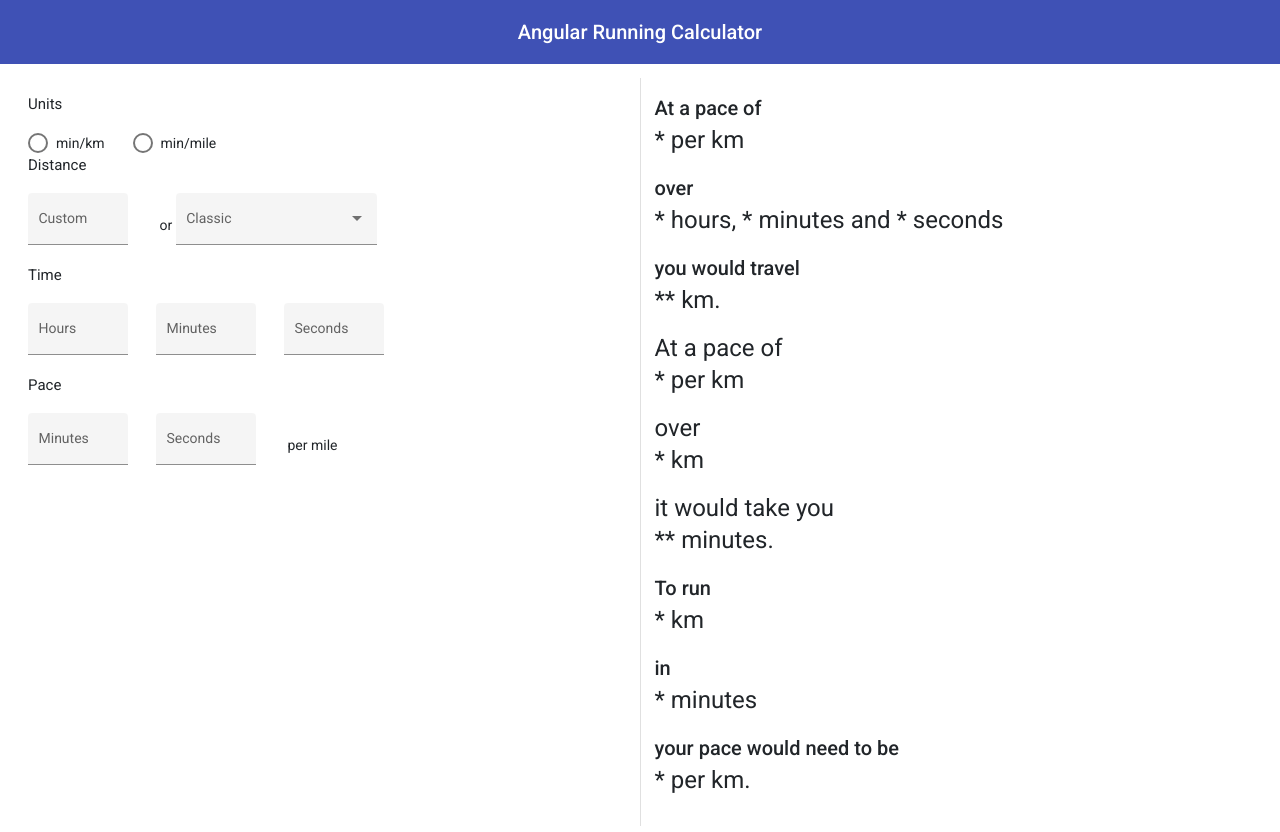
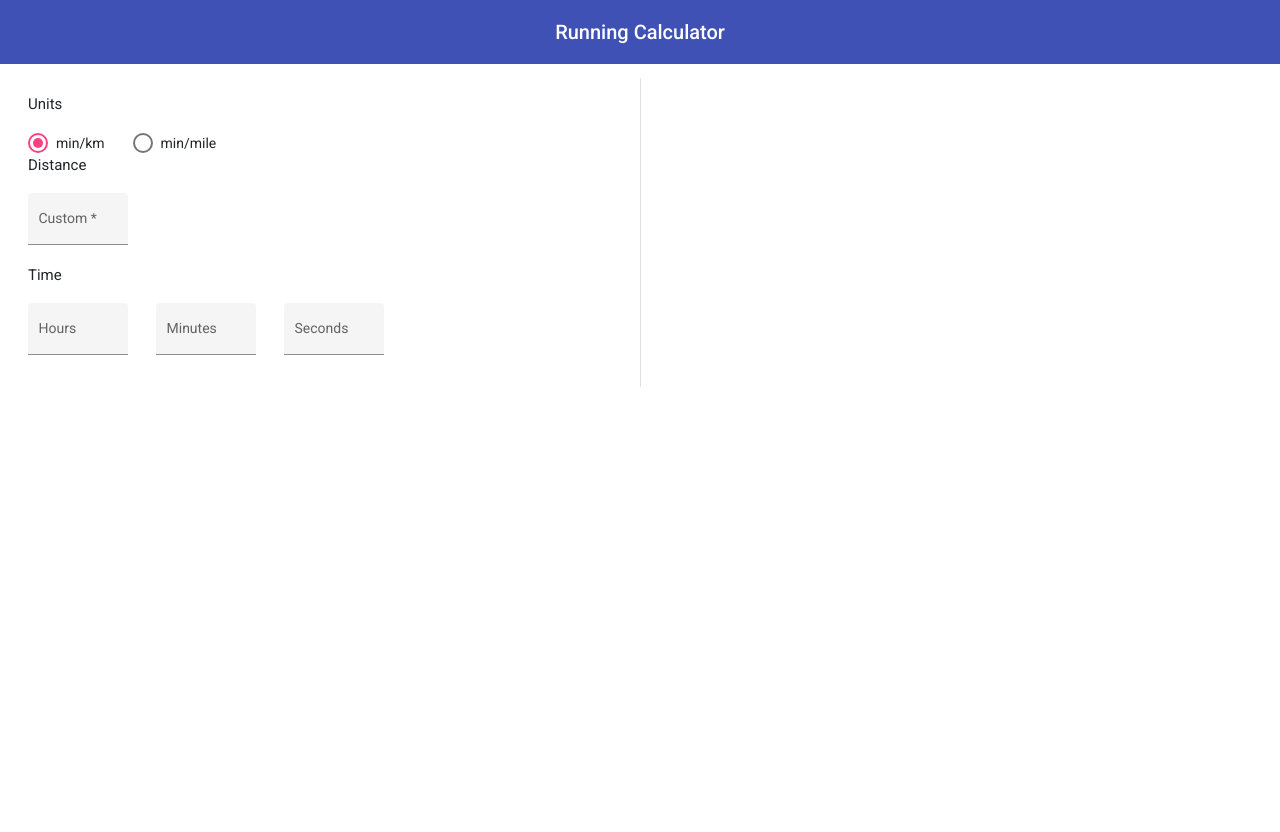
Before and after one commit to AlexHurrell/running-pace-calculator, an Angular app: page /calculate/1 in a window 1280 px wide. Shown: the top 832 px of the page. After the commit the page ends 800 px from the top, so only its background shows below. Built offline with nearby package versions, Linux system fonts and the light colour scheme.

Commit message:
calculate pace

```diff
--- a/src/app/app.component.html
+++ b/src/app/app.component.html
@@ -1,6 +1,6 @@
 <div>
   <mat-toolbar class="toolbar" color="primary">
-    Angular Running Calculator
+    Running Calculator
   </mat-toolbar>
 </div>
 
--- a/src/app/modules/run-stepper/calculate-page/calculate-page.component.html
+++ b/src/app/modules/run-stepper/calculate-page/calculate-page.component.html
@@ -1,26 +1,27 @@
-<div class="input-area">
+<div class="input-area" [formGroup]="form">
   <section class="units">
     <h4>Units</h4>
-    <mat-radio-group>
+    <mat-radio-group formControlName="units">
+      <mat-radio-button class="small-field" value="km">min/km</mat-radio-button>
       <mat-radio-button class="small-field" value="mile"
-        >min/km</mat-radio-button
-      >
-      <mat-radio-button class="small-field" value="km"
         >min/mile</mat-radio-button
       >
     </mat-radio-group>
   </section>
 
-  <section class="distance">
+  <section
+    class="distance"
+    *ngIf="choice === choices.Time || choice === choices.Pace"
+  >
     <h4>Distance</h4>
     <mat-form-field class="small-field" appearance="fill">
       <mat-label>Custom</mat-label>
-      <input matInput type="number" />
+      <input matInput min="0" type="number" formControlName="customDistance" />
     </mat-form-field>
-    or
+    <!-- or
     <mat-form-field appearance="fill">
       <mat-label>Classic</mat-label>
-      <mat-select>
+      <mat-select formControlName="classicDistance">
         <mat-option
           *ngFor="let distance of distances"
           [value]="distance.length"
@@ -28,41 +29,62 @@
           {{ distance.name }}
         </mat-option>
       </mat-select>
-    </mat-form-field>
+    </mat-form-field> -->
   </section>
 
-  <section class="time">
+  <section
+    class="time"
+    *ngIf="choice === choices.Distance || choice === choices.Pace"
+    formGroupName="time"
+  >
     <h4>Time</h4>
     <mat-form-field class="small-field" appearance="fill">
       <mat-label>Hours</mat-label>
-      <input matInput type="number" />
+      <input matInput min="0" type="number" formControlName="hours" />
     </mat-form-field>
 
     <mat-form-field class="small-field" appearance="fill">
       <mat-label>Minutes</mat-label>
-      <input matInput max="59" type="number" />
+      <input
+        matInput
+        min="0"
+        max="59"
+        type="number"
+        formControlName="minutes"
+      />
     </mat-form-field>
 
     <mat-form-field class="small-field" appearance="fill">
       <mat-label>Seconds</mat-label>
-      <input matInput max="59" type="number" />
+      <input
+        matInput
+        min="0"
+        max="59"
+        type="number"
+        formControlName="seconds"
+      />
     </mat-form-field>
   </section>
 
-  <section class="pace">
+  <section
+    class="pace"
+    *ngIf="choice === choices.Time || choice === choices.Distance"
+  >
     <h4>Pace</h4>
 
     <mat-form-field class="small-field" appearance="fill">
       <mat-label>Minutes</mat-label>
-      <input matInput max="59" type="number" />
+      <input matInput max="59" type="number" formControlName="paceMinutes" />
     </mat-form-field>
 
     <mat-form-field class="small-field" appearance="fill">
       <mat-label>Seconds</mat-label>
-      <input matInput max="59" type="number" />
+      <input matInput max="59" type="number" formControlName="paceSeconds" />
     </mat-form-field>
 
-    <ng-container *ngIf="km; else miles"> per km </ng-container>
+    <ng-container *ngIf="this.form.value.units === 'km'; else miles">
+      per km
+    </ng-container>
     <ng-template #miles> per mile</ng-template>
   </section>
 </div>
@@ -70,28 +92,63 @@
 <mat-divider [vertical]="true"></mat-divider>
 
 <div class="results-area">
-  <h2>
+  <h2 *ngIf="choice === choices.Distance">
     At a pace of
     <h1>* per km</h1>
     over
-    <h1>* hours, * minutes and * seconds</h1>
+    <h1>
+      {{ this.form.value.time.hours }} hours,
+      {{ this.form.value.time.minutes }} minutes and
+      {{ this.form.value.time.seconds }} seconds
+    </h1>
     you would travel
     <h1>** km.</h1>
   </h2>
-  <h1>
+  <h2 *ngIf="choice === choices.Time">
     At a pace of
     <h1>* per km</h1>
     over
     <h1>* km</h1>
     it would take you
     <h1>** minutes.</h1>
-  </h1>
-  <h2>
-    To run
-    <h1>* km</h1>
+  </h2>
+  <h2 *ngIf="choice === choices.Pace && result">
+    <h1>
+      {{ this.form.value.customDistance }} {{ this.form.value.units
+      }}<span
+        *ngIf="
+          this.form.value.customDistance > 1 && this.form.value.units === 'km'
+        "
+        >'s</span
+      >
+      <span
+        *ngIf="
+          this.form.value.customDistance > 1 && this.form.value.units === 'mile'
+        "
+        >s</span
+      >
+    </h1>
     in
-    <h1>* minutes</h1>
+    <h1>
+      <span *ngIf="this.form.value.time.hours"
+        >{{ this.form.value.time.hours }} hours</span
+      >
+      <span *ngIf="this.form.value.time.hours && this.form.value.time.minutes"
+        >,
+      </span>
+      <span *ngIf="this.form.value.time.minutes"
+        >{{ this.form.value.time.minutes }} minutes</span
+      >
+      <span
+        *ngIf="this.form.value.time.minutes && this.form.value.time.seconds"
+      >
+        and
+      </span>
+      <span *ngIf="this.form.value.time.seconds"
+        >{{ this.form.value.time.seconds }} seconds</span
+      >
+    </h1>
     your pace would need to be
-    <h1>* per km.</h1>
+    <h1>{{ this.result }} per {{ this.form.value.units }}.</h1>
   </h2>
 </div>
--- a/src/app/modules/run-stepper/calculate-page/calculate-page.component.ts
+++ b/src/app/modules/run-stepper/calculate-page/calculate-page.component.ts
@@ -1,10 +1,41 @@
 import { Component, OnInit } from '@angular/core';
+import {
+  AbstractControl,
+  FormBuilder,
+  FormGroup,
+  ValidationErrors,
+  Validators,
+} from '@angular/forms';
 import { ActivatedRoute } from '@angular/router';
+import { Choices } from '../run-selection-page/run-selection-page.component';
 
 interface distance {
   name: string;
   length: number;
 }
+
+interface calculationForm {
+  units: string;
+  time: {
+    hours: string;
+    minutes: string;
+    seconds: string;
+  };
+  pace: {
+    minutes: string;
+    seconds: string;
+  };
+  customDistance: string;
+  classicDistance: string;
+}
+
+type calculationFormControls = {
+  [key in keyof calculationForm]: AbstractControl;
+};
+type calculationFormGroup = FormGroup & {
+  value: calculationForm;
+  controls: calculationFormControls;
+};
 
 @Component({
   selector: 'app-calculate-page',
@@ -12,6 +43,8 @@ interface distance {
   styleUrls: ['./calculate-page.component.scss'],
 })
 export class CalculatePageComponent implements OnInit {
+  form: FormGroup;
+
   distances: distance[] = [
     {
       name: '5k',
@@ -35,12 +68,88 @@ export class CalculatePageComponent implements OnInit {
     },
   ];
 
-  km = false;
+  choices = Choices;
 
-  constructor(private route: ActivatedRoute) {}
+  choice: Choices | null | string;
+
+  result: string;
+
+  constructor(
+    private route: ActivatedRoute,
+    private formBuilder: FormBuilder
+  ) {}
 
   ngOnInit(): void {
-    const id = this.route.snapshot.paramMap.get('id');
-    console.log(id);
+    this.choice = this.route.snapshot.paramMap.get('id');
+    if (!this.choice) this.choice = Choices.Pace;
+
+    if (
+      this.choice !== Choices.Pace &&
+      this.choice !== Choices.Time &&
+      this.choice !== Choices.Distance
+    ) {
+      this.choice = Choices.Pace;
+    }
+
+    this.form = this.formBuilder.group({
+      units: ['km', Validators.required],
+      customDistance: ['', Validators.required],
+      classicDistance: '',
+      time: this.formBuilder.group(
+        {
+          hours: '',
+          minutes: '',
+          seconds: '',
+        },
+        { validator: this.oneRequired(Choices.Distance) }
+      ),
+      pace: this.formBuilder.group(
+        {
+          paceMinutes: '',
+          paceSeconds: '',
+        },
+        { validator: this.oneRequired(Choices.Pace) }
+      ),
+    });
+
+    this.form.valueChanges.subscribe((formValue) => {
+      if (this.form.valid) {
+        if (this.choice === Choices.Pace) {
+          this.result = this.paceResult(formValue);
+        } else if (this.choice === Choices.Distance) {
+        } else {
+        }
+      } else {
+        this.result = '';
+      }
+    });
+  }
+
+  oneRequired(choice: Choices) {
+    return (formGroup: FormGroup) => {
+      if (choice === this.choice) return null;
+      return Object.keys(formGroup.value).some((key) => !!formGroup.value[key])
+        ? null
+        : { oneRequired: '' };
+    };
+  }
+
+  private paceResult(formValue: calculationForm): string {
+    const seconds =
+      Number(formValue.time.hours) * 3600 +
+      Number(formValue.time.minutes) * 60 +
+      Number(formValue.time.seconds);
+    let pace = seconds / Number(formValue.customDistance);
+
+    let paceHours = String(Math.floor(pace / 3600)).padStart(2, '0');
+    pace %= 3600;
+    let paceMinutes = String(Math.floor(pace / 60)).padStart(2, '0');
+    let paceSeconds = String(Math.round(pace % 60)).padStart(2, '0');
+
+    return (
+      (paceHours ? paceHours + ':' : '') +
+      (paceMinutes ? paceMinutes + ':' : '') +
+      (paceSeconds ? paceSeconds : '')
+    );
   }
 }
--- a/src/app/modules/run-stepper/run-selection-page/run-selection-page.component.ts
+++ b/src/app/modules/run-stepper/run-selection-page/run-selection-page.component.ts
@@ -1,7 +1,6 @@
 import { Component } from '@angular/core';
-import { FormControl, FormGroup, Validators } from '@angular/forms';
 
-enum Choices {
+export enum Choices {
   Distance = 'distance',
   Time = 'time',
   Pace = 'pace',
--- a/tsconfig.json
+++ b/tsconfig.json
@@ -16,7 +16,8 @@
     "importHelpers": true,
     "target": "es2017",
     "module": "es2020",
-    "lib": ["es2018", "dom"]
+    "lib": ["es2018", "dom"],
+    "strictPropertyInitialization": false
   },
   "angularCompilerOptions": {
     "enableI18nLegacyMessageIdFormat": false,
```
